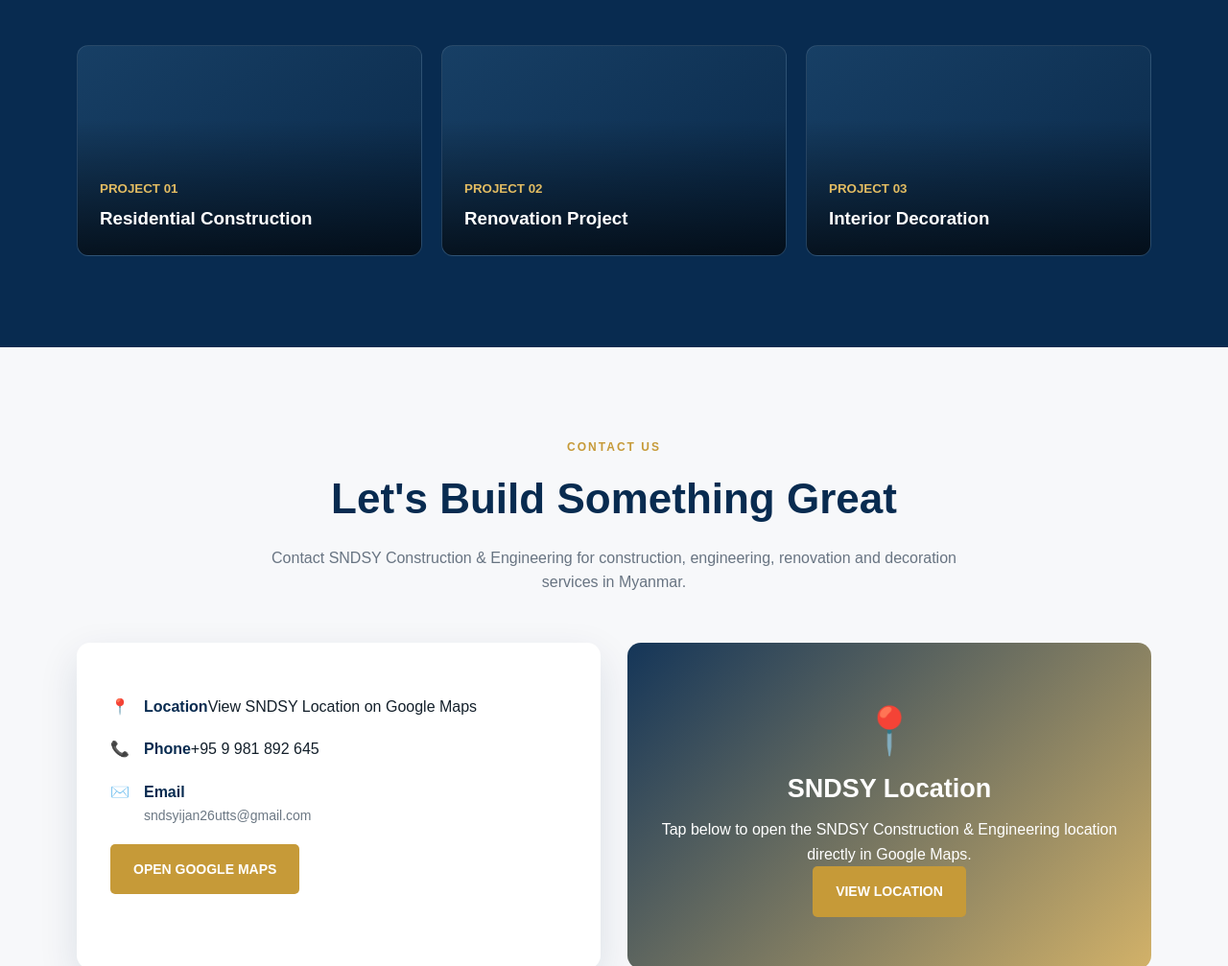
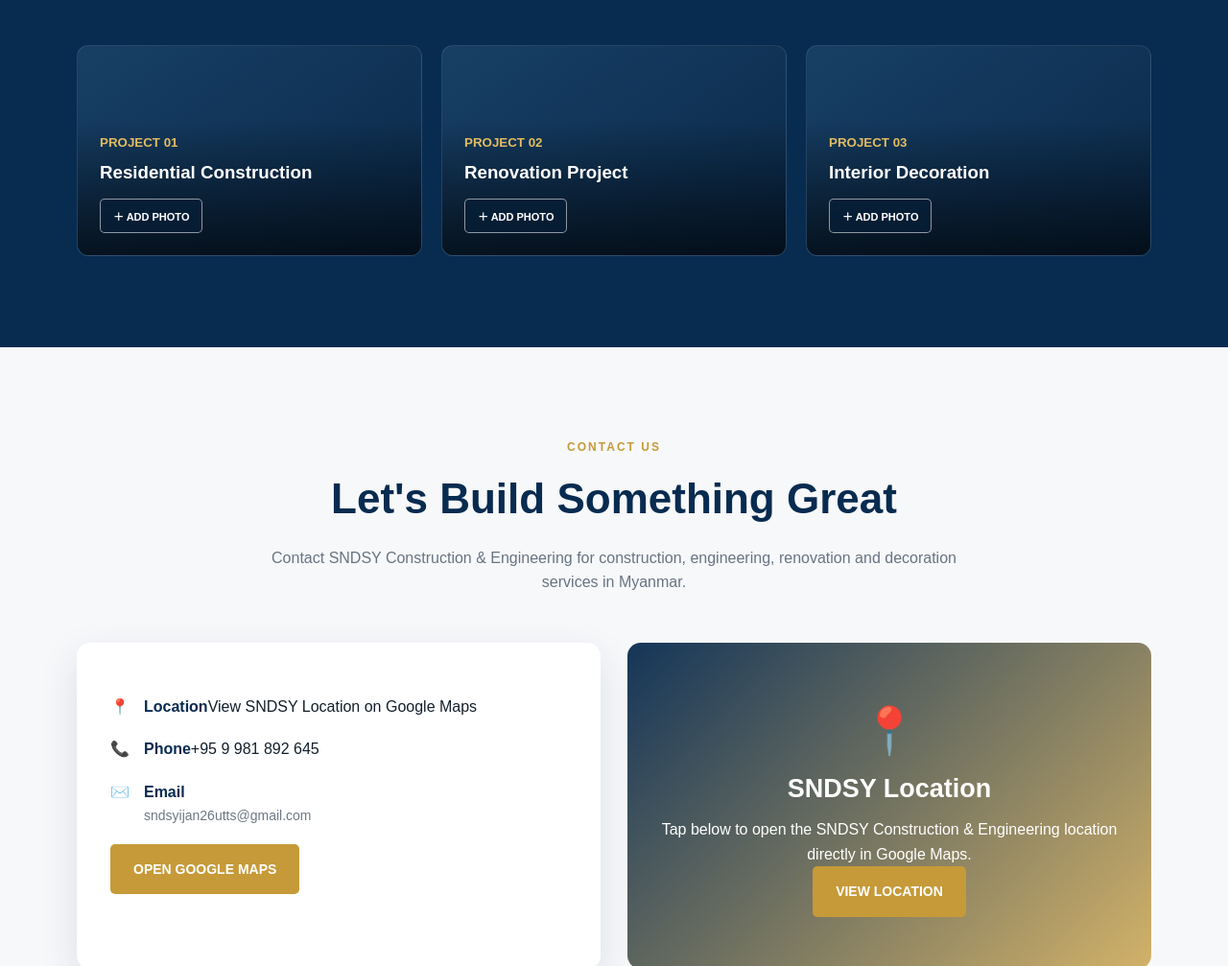
Before and after one commit to zawpaing95zp14-beep/sndsy-construction, a plain HTML site: page index.html in a window 1280 px wide. Shown: the part 3001-4008 px from the top of the page at 96% size. Drawn offline with nearby package versions, Linux system fonts and the light colour scheme; no server answers.

Commit message:
Add files via upload

```diff
--- a/index.html
+++ b/index.html
@@ -230,7 +230,8 @@
     .photo-manager-close{position:absolute;right:18px;top:15px;width:38px;height:38px;border:0;border-radius:50%;background:#eef2f5;color:var(--navy);font-size:25px;cursor:pointer}
     .photo-manager-box h2{margin:4px 0 7px;color:var(--navy)}
     .photo-manager-note{font-size:13px;color:var(--muted);margin-bottom:18px}
-    #photoFileInput{position:absolute;left:-9999px;width:1px;height:1px;opacity:0}\n    .photo-manager-label{display:block;font-size:12px;font-weight:800;color:var(--navy);margin-bottom:7px}
+    #photoFileInput{position:absolute;left:-9999px;width:1px;height:1px;opacity:0}
+    .photo-manager-label{display:block;font-size:12px;font-weight:800;color:var(--navy);margin-bottom:7px}
     .photo-manager-select{width:100%;padding:12px;border:1px solid #d7dfe6;border-radius:6px;background:#fff;margin-bottom:15px;font:inherit}
     .photo-upload{display:flex;flex-direction:column;align-items:center;justify-content:center;gap:5px;min-height:90px;border:2px dashed #c9d4de;border-radius:10px;background:#f7f9fb;color:var(--navy);cursor:pointer;text-align:center}
     .photo-upload:hover{border-color:var(--gold)}
@@ -393,13 +394,13 @@
       </div>
       <div class="project-grid" id="projectGrid">
         <div class="project project-item" data-project="0">
-          <div class="project-content"><small>PROJECT 01</small><h3>Residential Construction</h3></div>
+          <div class="project-content"><small>PROJECT 01</small><h3>Residential Construction</h3><button type="button" class="card-add-photo" onclick="event.stopPropagation(); openPhotoManager(0)">＋ ADD PHOTO</button></div>
         </div>
         <div class="project project-item" data-project="1">
-          <div class="project-content"><small>PROJECT 02</small><h3>Renovation Project</h3></div>
+          <div class="project-content"><small>PROJECT 02</small><h3>Renovation Project</h3><button type="button" class="card-add-photo" onclick="event.stopPropagation(); openPhotoManager(1)">＋ ADD PHOTO</button></div>
         </div>
         <div class="project project-item" data-project="2">
-          <div class="project-content"><small>PROJECT 03</small><h3>Interior Decoration</h3></div>
+          <div class="project-content"><small>PROJECT 03</small><h3>Interior Decoration</h3><button type="button" class="card-add-photo" onclick="event.stopPropagation(); openPhotoManager(2)">＋ ADD PHOTO</button></div>
         </div>
       </div>
     </div>
```
